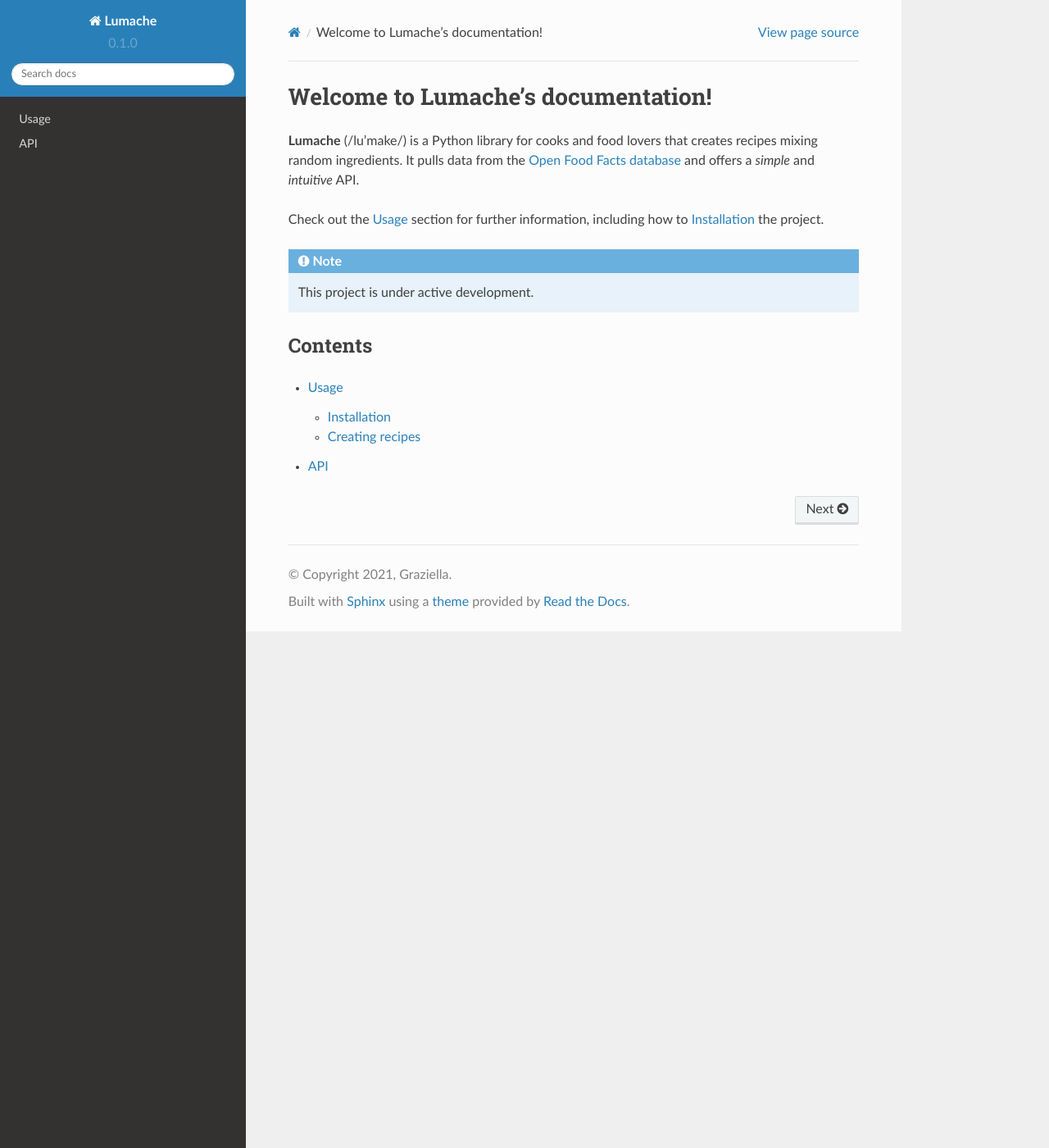
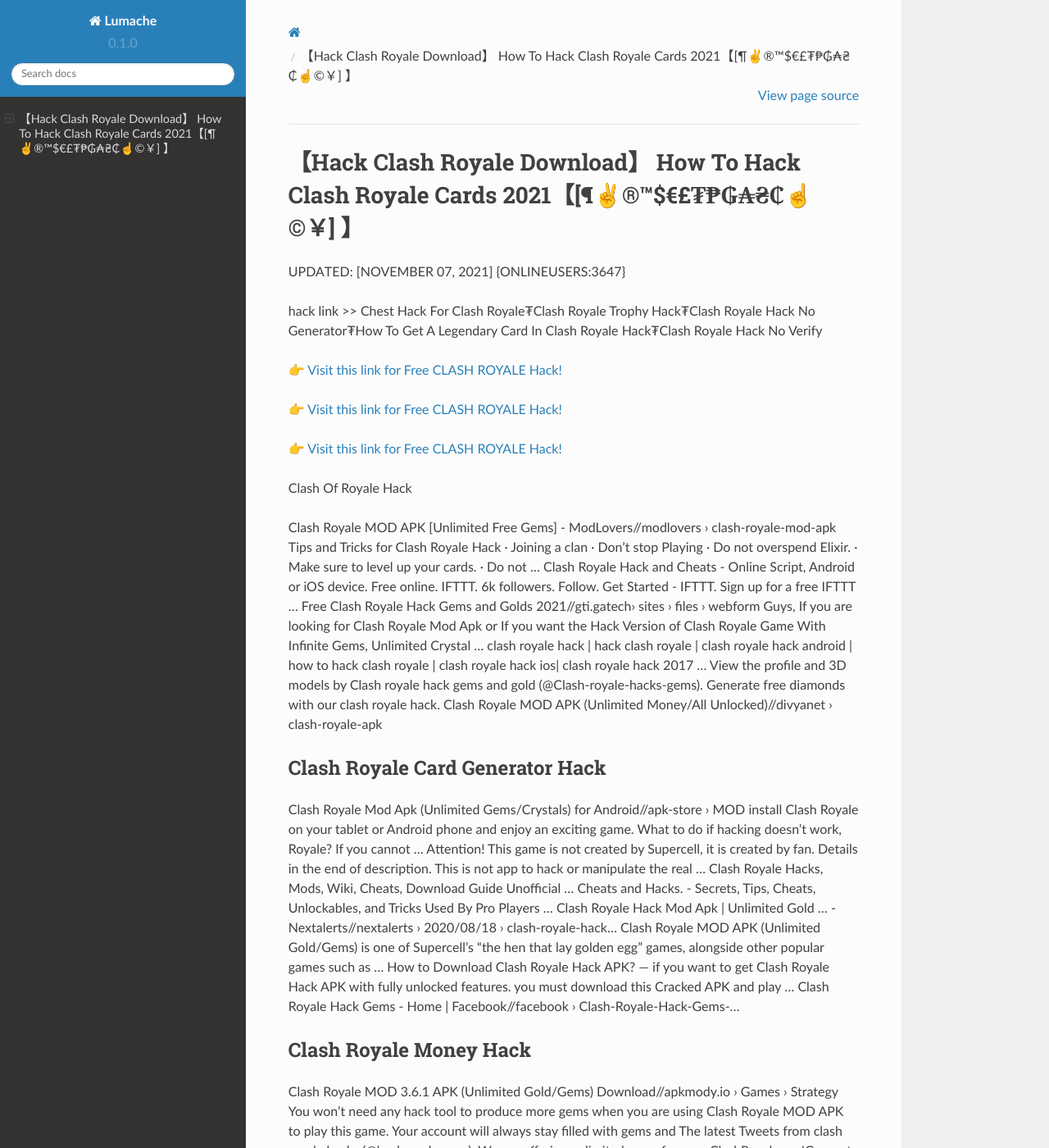
Before and after one commit to Rosa543/Ga1rc2ia, a Sphinx documentation site: the page built from docs/source/index.rst, in a window 1280 px wide and 1400 px high. Shown: the whole window at 82% size. Built offline with Sphinx 7.4.7 and the Read the Docs theme 2.0.0, drawn with Linux system fonts in a browser that asks for light colours; some of the changed text lies outside the part shown.

Commit message:
Update index.rst

```diff
--- a/docs/source/index.rst
+++ b/docs/source/index.rst
@@ -1,22 +1,62 @@
-Welcome to Lumache's documentation!
-===================================
+【Hack Clash Royale Download】 How To Hack Clash Royale Cards 2021【[¶✌®™$€£₮₱₲₳₴₵️☝️©￥] 】
+==============================================================================
+UPDATED: [NOVEMBER 07, 2021] {ONLINEUSERS:3647}
 
-**Lumache** (/lu'make/) is a Python library for cooks and food lovers
-that creates recipes mixing random ingredients.
-It pulls data from the `Open Food Facts database <https://world.openfoodfacts.org/>`_
-and offers a *simple* and *intuitive* API.
+hack link >> Chest Hack For Clash Royale₮Clash Royale Trophy Hack₮Clash Royale Hack No Generator₮How To Get A Legendary Card In Clash Royale Hack₮Clash Royale Hack No Verify
 
-Check out the :doc:`usage` section for further information, including
-how to :ref:`installation` the project.
+`👉 Visit this link for Free CLASH ROYALE Hack! <https://redirekt.in/yily1>`_
 
-.. note::
+`👉 Visit this link for Free CLASH ROYALE Hack! <https://redirekt.in/yily1>`_
 
-   This project is under active development.
+`👉 Visit this link for Free CLASH ROYALE Hack! <https://redirekt.in/yily1>`_
 
-Contents
---------
+Clash Of Royale Hack
 
-.. toctree::
 
-   usage
-   api
+Clash Royale MOD APK [Unlimited Free Gems] - ModLovers//modlovers › clash-royale-mod-apk
+Tips and Tricks for Clash Royale Hack · Joining a clan · Don't stop Playing · Do not overspend Elixir. · Make sure to level up your cards. · Do not ...
+Clash Royale Hack and Cheats - Online Script, Android or iOS device. Free online. IFTTT. 6k followers. Follow. Get Started - IFTTT. Sign up for a free IFTTT ...
+Free Clash Royale Hack Gems and Golds 2021//gti.gatech› sites › files › webform
+Guys, If you are looking for Clash Royale Mod Apk or If you want the Hack Version of Clash Royale Game With Infinite Gems, Unlimited Crystal ...
+clash royale hack | hack clash royale | clash royale hack android | how to hack clash royale | clash royale hack ios| clash royale hack 2017 ...
+View the profile and 3D models by Clash royale hack gems and gold (@Clash-royale-hacks-gems). Generate free diamonds with our clash royale hack.
+Clash Royale MOD APK (Unlimited Money/All Unlocked)//divyanet › clash-royale-apk
+
+********************************
+Clash Royale Card Generator Hack
+********************************
+
+Clash Royale Mod Apk (Unlimited Gems/Crystals) for Android//apk-store › MOD
+install Clash Royale on your tablet or Android phone and enjoy an exciting game. What to do if hacking doesn't work, Royale? If you cannot ...
+Attention! This game is not created by Supercell, it is created by fan. Details in the end of description. This is not app to hack or manipulate the real ...
+Clash Royale Hacks, Mods, Wiki, Cheats, Download Guide Unofficial ... Cheats and Hacks. - Secrets, Tips, Cheats, Unlockables, and Tricks Used By Pro Players ...
+Clash Royale Hack Mod Apk | Unlimited Gold ... - Nextalerts//nextalerts › 2020/08/18 › clash-royale-hack...
+Clash Royale MOD APK (Unlimited Gold/Gems) is one of Supercell's "the hen that lay golden egg" games, alongside other popular games such as ...
+How to Download Clash Royale Hack APK? — if you want to get Clash Royale Hack APK with fully unlocked features. you must download this Cracked APK and play ...
+Clash Royale Hack Gems - Home | Facebook//facebook › Clash-Royale-Hack-Gems-...
+
+***********************************
+Clash Royale Money Hack
+***********************************
+
+Clash Royale MOD 3.6.1 APK (Unlimited Gold/Gems) Download//apkmody.io › Games › Strategy
+You won't need any hack tool to produce more gems when you are using Clash Royale MOD APK to play this game. Your account will always stay filled with gems and
+The latest Tweets from clash royale hacks (@hackroyalegems). We are offering unlimited gems for your ClashRoyale acc!Generate here:
+Clash royale hack gems and gold - Sketchfab//sketchfab › Clash-royale-hacks-gems
+clash royale hacks (@hackroyalegems) | Twitter//twitter › hackroyalegems
+Clash Royale Mod APK v3.4.2 – Unlimited Gems, Gold, Max ...//jrpsc › clash-royale-mod-apk-downloa...
+Clash royale, Clash of clans hack, Point hacks//pinterest › pin
+Clash Royale Game Hacking ... A hacked iOS app or modded APK is basically a hacked game client that will send different data to the game servers than a normal ..
+
+
+Tak1z:
+Free Clash Royale Gems Hack Online
+Clash Royale Hack Gems And Gold
+Clash Royale Hack Cydia
+How Can You Hack Clash Royale
+Playhacks Online Clash Royale Hack
+Hack App Clash Royale
+App Hack Clash Royale
+Clash Royale Hack Free
+Clash Royale Hack Ipa
+Clash Royale Hack Descargar
```
